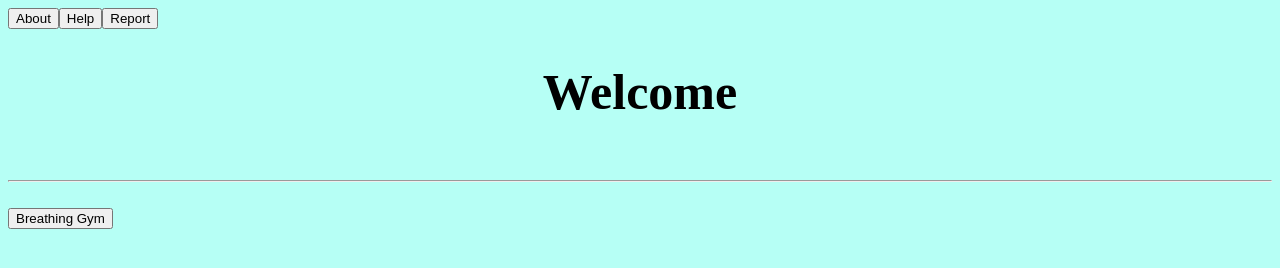
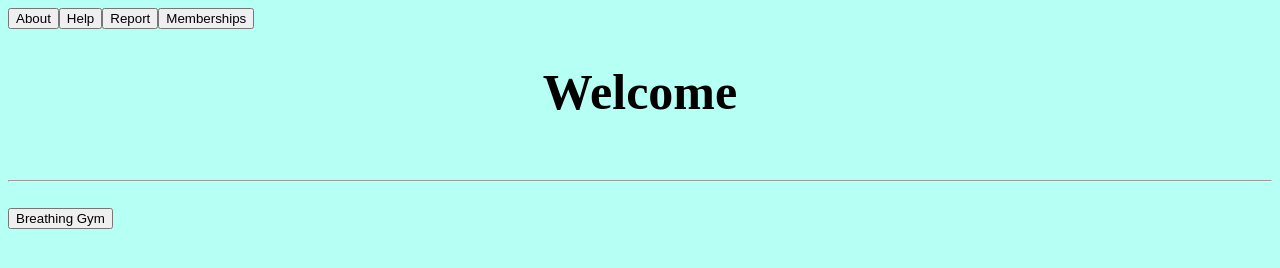
Before and after one commit to Nix090412/Band-Lab, a plain HTML site: page index.html in a window 1280 px wide. Drawn offline with Linux system fonts and the light colour scheme.

Commit message:
Add files via upload

```diff
--- a/index.html
+++ b/index.html
@@ -12,7 +12,7 @@
     <title>Band Lab</title> </head>
     <body>
 
-       <a href="about.html"><button>About</button></a><a href="help.html"><button>Help</button></a><a href="report.html"><button>Report</button></a>
+       <a href="about.html"><button>About</button></a><a href="help.html"><button>Help</button></a><a href="report.html"><button>Report</button></a><a href="https://buymeacoffee.com/nixonviehland"><button>Memberships</button></a>
 
 
 
```
